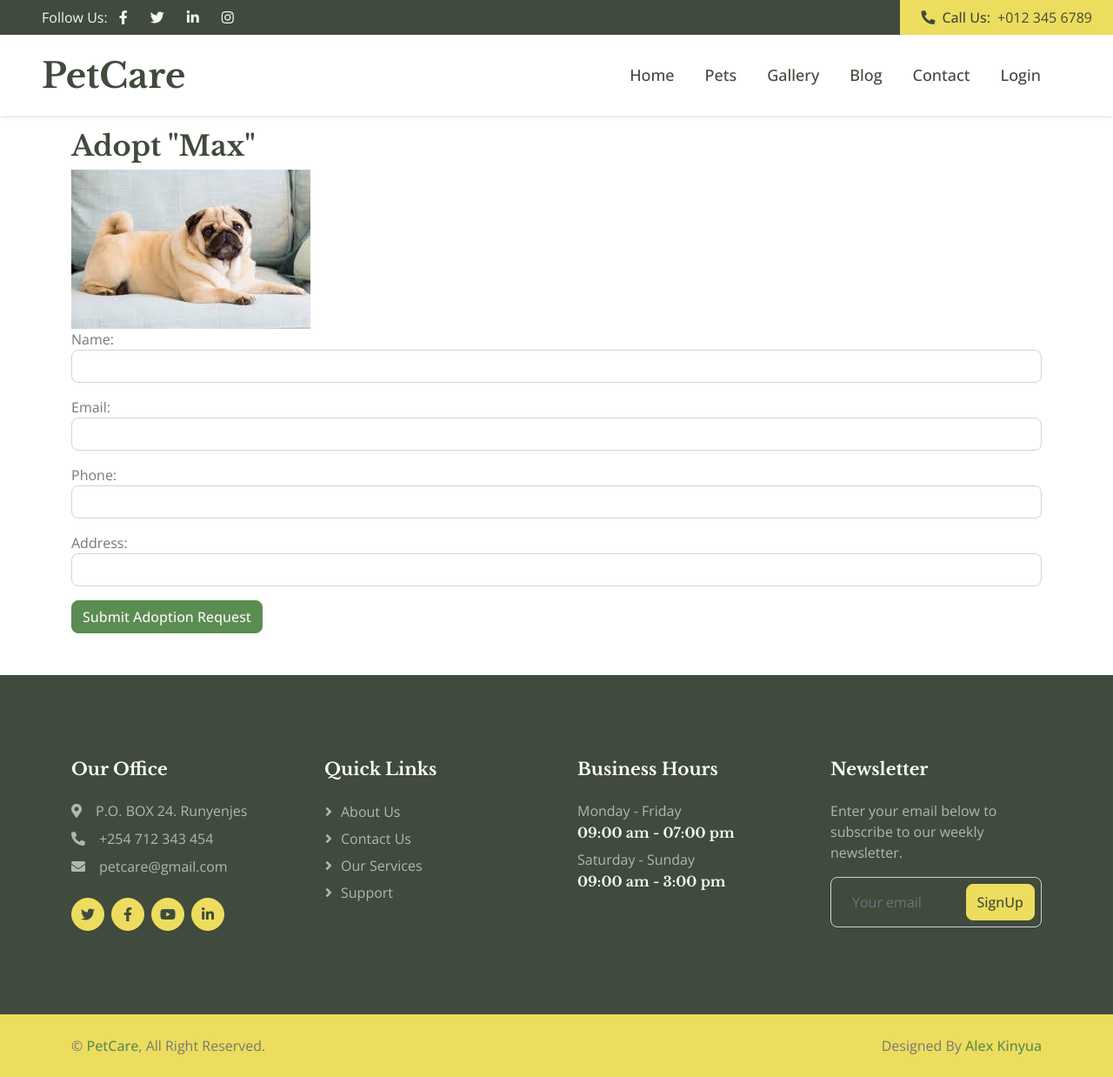
After one commit to Aleki001/pet-care, a Django app: page /adopt/4/ in a window 1280 px wide. The commit adds this page. Shown: the whole page at 87% size. Run offline with Django 5.2, Linux system fonts and the light colour scheme; data comes from the database, SQL or seed files in the repository; both versions use the stored data as it was after the commit; some libraries are stand-ins or nearby versions.

Commit message:
Added adopt request functionality

```diff
--- a/pet-care/pets/forms.py
+++ b/pet-care/pets/forms.py
@@ -1,7 +1,19 @@
 from django import forms
-from .models import Pets
+from .models import Pets, AdoptionRequest
 
 class PetsForm(forms.ModelForm):
     class Meta:
         model = Pets
         fields = ['photo', 'name', 'gender_age', 'hair_type', 'origin']
+
+
+class AdoptionRequestForm(forms.ModelForm):
+    class Meta:
+        model = AdoptionRequest
+        fields = ['name', 'email', 'phone', 'address']
+        widgets = {
+            'name': forms.TextInput(attrs={'class': 'form-control'}),
+            'email': forms.EmailInput(attrs={'class': 'form-control'}),
+            'phone': forms.TextInput(attrs={'class': 'form-control'}),
+            'address': forms.TextInput(attrs={'class': 'form-control'}),
+        }
--- a/pet-care/pets/models.py
+++ b/pet-care/pets/models.py
@@ -9,3 +9,14 @@ class Pets(models.Model):
 
     def __str__(self):
         return self.name
+
+
+
+class AdoptionRequest(models.Model):
+    name = models.CharField(max_length=100)
+    email = models.CharField(max_length=300)
+    address = models.CharField(max_length=300)
+    phone = models.CharField(max_length=300)
+
+    def __str__(self):
+        return self.name
--- /dev/null
+++ b/pet-care/pets/templates/pets/pet_adoption.html
@@ -0,0 +1,13 @@
+{% extends "website/base.html" %}
+
+{% block content %}
+<div class="container">
+    <h2>Adopt "{{ pet.name }}"</h2>
+    <img src="{{ pet.photo.url }}" alt="{{ pet.name }}">
+    <form method="post">
+        {% csrf_token %}
+        {{ form.as_p }}
+        <button type="submit" class="btn btn-primary">Submit Adoption Request</button>
+    </form>
+</div>
+{% endblock %}
--- a/pet-care/pets/templates/pets/pets.html
+++ b/pet-care/pets/templates/pets/pets.html
@@ -46,7 +46,7 @@
                                 <li>{{pet.hair_type}}</li>
                                 <li>{{pet.origin}}</li>
                             </ul>
-                            <a href="{% url 'contactus' %}" class="btn btn-primary mt-2">Adopt Me</a>
+                            <a href="{% url 'adopt_pet' pet.id %}" class="btn btn-primary mt-2">Adopt Me</a>
                             {% if user.is_authenticated %}
                             <form method="post" action="{% url 'delete_pet' pk=pet.id %}" onsubmit="return confirm('Are you sure you want to delete this pet?');">
                                 {% csrf_token %}
--- a/pet-care/pets/urls.py
+++ b/pet-care/pets/urls.py
@@ -5,4 +5,5 @@ urlpatterns = [
     path('pets/', views.pets, name='pets'),
     path('add/', views.add_pets, name='add_pets'),
     path('delete-pet/<int:pk>/', views.delete_pet, name='delete_pet'),
+    path('adopt/<int:pet_id>/', views.adopt_pet, name='adopt_pet')
 ]
--- a/pet-care/pets/views.py
+++ b/pet-care/pets/views.py
@@ -1,5 +1,5 @@
 from django.shortcuts import render, redirect, get_object_or_404
-from .forms import PetsForm
+from .forms import PetsForm, AdoptionRequestForm
 from .models import Pets
 from django.contrib import messages
 
@@ -20,7 +20,22 @@ def add_pets(request):
     return render(request, 'website/account.html', {'form': form})
 
 
+def adopt_pet(request, pet_id):
+    pet = get_object_or_404(Pets, id=pet_id)
 
+    if request.method == 'POST':
+        form = AdoptionRequestForm(request.POST)
+        if form.is_valid():
+            adoption_request = form.save(commit=False)
+            adoption_request.pet = pet
+            adoption_request.user = request.user
+            adoption_request.save()
+            messages.success(request, 'Thanks for your application. Kindly wait for our feedback. We will be happy to reach out')
+            return redirect('pets')
+    else:
+        form = AdoptionRequestForm(initial={'pet': pet})
+
+    return render(request, 'pets/pet_adoption.html', {'form': form, 'pet': pet})
 
 def delete_pet(request, pk):
     pet = get_object_or_404(Pets, pk=pk)
```
Also changed, not shown: pet-care/db.sqlite3, pet-care/pets/migrations/0002_adoptionrequest.py (added).
